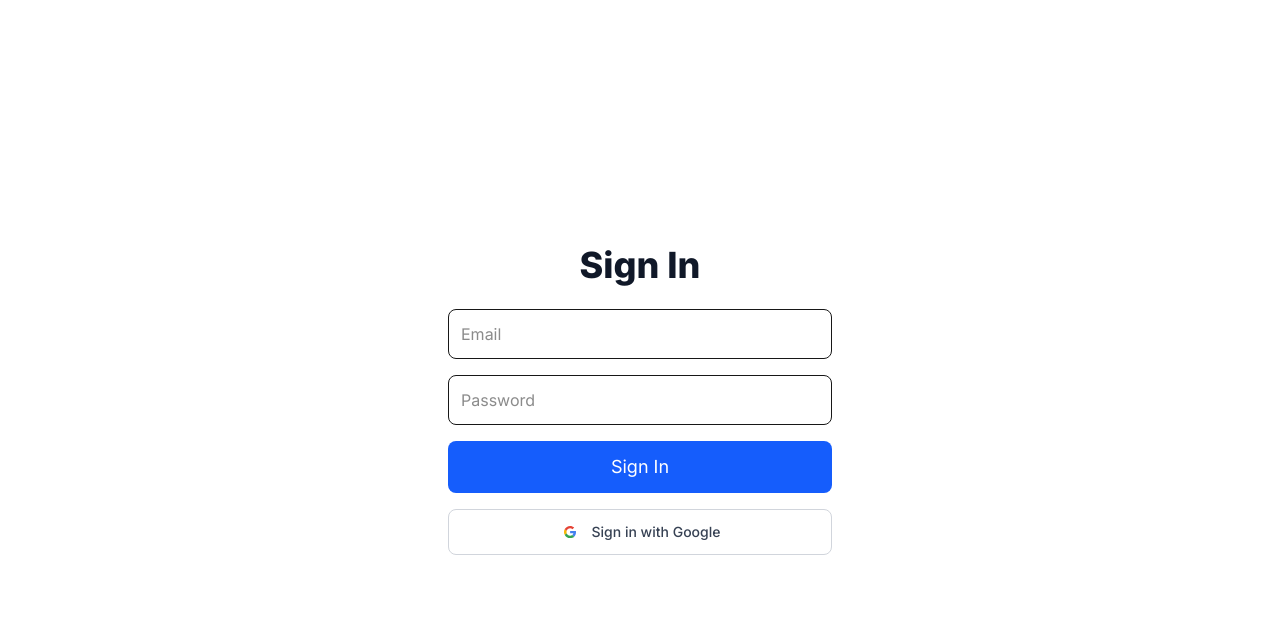
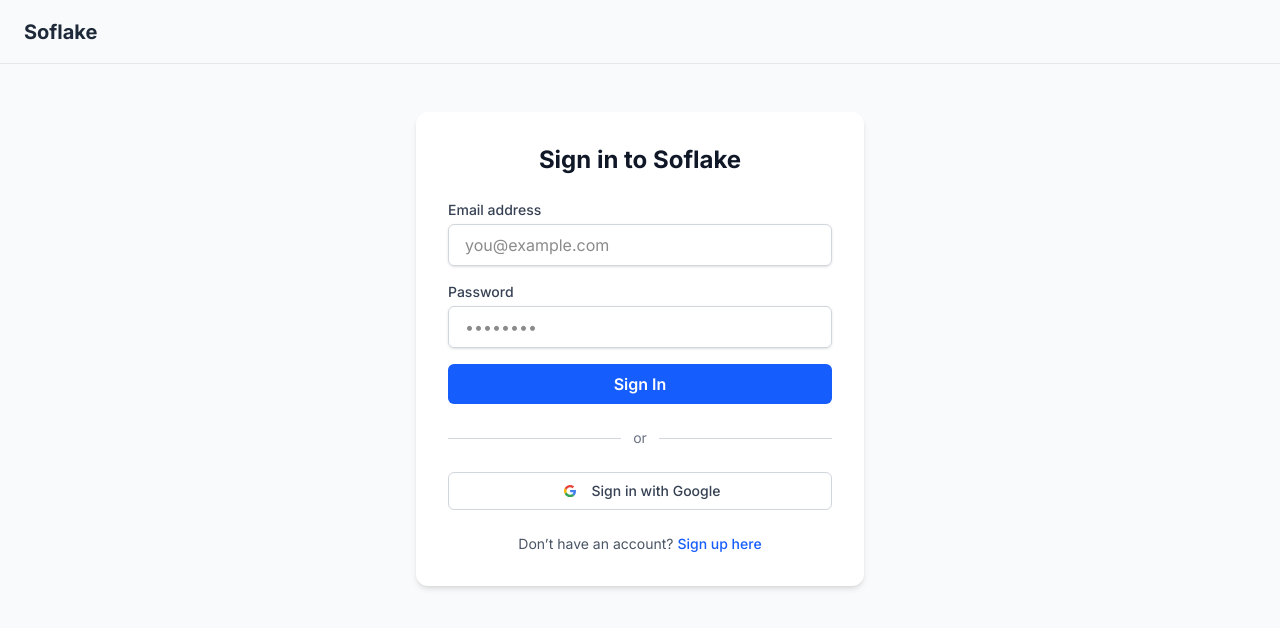
Before and after one commit to alextheceo/nextjs-boilerplate, a Next.js app: page /signin in a window 1280 px wide. Shown: the top 628 px of the page. Built offline with nearby package versions, Linux system fonts and the light colour scheme; no server answers.

Commit message:
Updated sign in look

```diff
--- a/app/signin/page.tsx
+++ b/app/signin/page.tsx
@@ -32,49 +32,81 @@
   };
 
   return (
-    <main className="flex flex-col items-center justify-center min-h-screen px-6 bg-white">
-      <h1 className="text-4xl font-extrabold text-gray-900 mb-6">Sign In</h1>
+    <div className="min-h-screen bg-gray-50">
+      {/* Header */}
+      <header className="flex items-center h-16 px-6 border-b border-gray-200">
+        <a href="/" className="text-xl font-bold text-gray-800">
+          Soflake
+        </a>
+      </header>
 
-      <form
-        onSubmit={handleSubmit}
-        className="flex flex-col gap-4 w-full max-w-sm"
-      >
+      {/* Content */}
+      <main className="flex items-center justify-center px-4 py-12">
+        <div className="w-full max-w-md rounded-xl bg-white p-8 shadow-md">
+          <h2 className="text-center text-2xl font-bold text-gray-900 mb-6">
+            Sign in to Soflake
+          </h2>
+
+          <form onSubmit={handleSubmit} className="space-y-4">
+            <div>
+              <label htmlFor="email" className="block text-sm font-medium text-gray-700 mb-1">
+                Email address
+              </label>
               <input
                 name="email"
                 type="email"
                 required
-          placeholder="Email"
-          className="border p-3 rounded-lg"
+                placeholder="you@example.com"
+                className="w-full rounded-md border border-gray-300 px-4 py-2 shadow-sm focus:border-blue-500 focus:ring focus:ring-blue-200"
               />
+            </div>
+
+            <div>
+              <label htmlFor="password" className="block text-sm font-medium text-gray-700 mb-1">
+                Password
+              </label>
               <input
                 name="password"
                 type="password"
                 required
-          placeholder="Password"
-          className="border p-3 rounded-lg"
+                placeholder="••••••••"
+                className="w-full rounded-md border border-gray-300 px-4 py-2 shadow-sm focus:border-blue-500 focus:ring focus:ring-blue-200"
               />
+            </div>
+
             <button
               type="submit"
-          className="bg-blue-600 hover:bg-blue-700 text-white py-3 rounded-lg text-lg"
+              className="w-full rounded-md bg-blue-600 py-2 px-4 text-white font-semibold hover:bg-blue-700 transition"
             >
               Sign In
             </button>
 
+            {error && <p className="text-red-600 text-sm mt-2 text-center">{error}</p>}
+          </form>
+
+          <div className="my-6 flex items-center justify-center">
+            <div className="h-px w-full bg-gray-300" />
+            <span className="mx-3 text-sm text-gray-500">or</span>
+            <div className="h-px w-full bg-gray-300" />
+          </div>
+
           <button
             type="button"
             onClick={handleGoogleSignIn}
-          className="flex items-center justify-center gap-3 border border-gray-300 rounded-lg py-3 px-4 text-sm font-medium text-gray-700 hover:bg-gray-100 transition"
+            className="flex items-center justify-center gap-3 w-full border border-gray-300 rounded-md py-2 px-4 text-sm font-medium text-gray-700 hover:bg-gray-100 transition"
           >
-          <img
-            src="/google_icon.svg"
-            alt="Google"
-            className="w-5 h-5"
-          />
+            <img src="/google_icon.svg" alt="Google" className="w-5 h-5" />
             Sign in with Google
           </button>
 
-        {error && <p className="text-red-600">{error}</p>}
-      </form>
+          <p className="mt-6 text-center text-sm text-gray-600">
+            Don’t have an account?{" "}
+            <a href="/signup" className="text-blue-600 hover:underline font-medium">
+              Sign up here
+            </a>
+          </p>
+        </div>
       </main>
+    </div>
   );
 }
```
Lines whose indentation alone changed are shown as unchanged.
